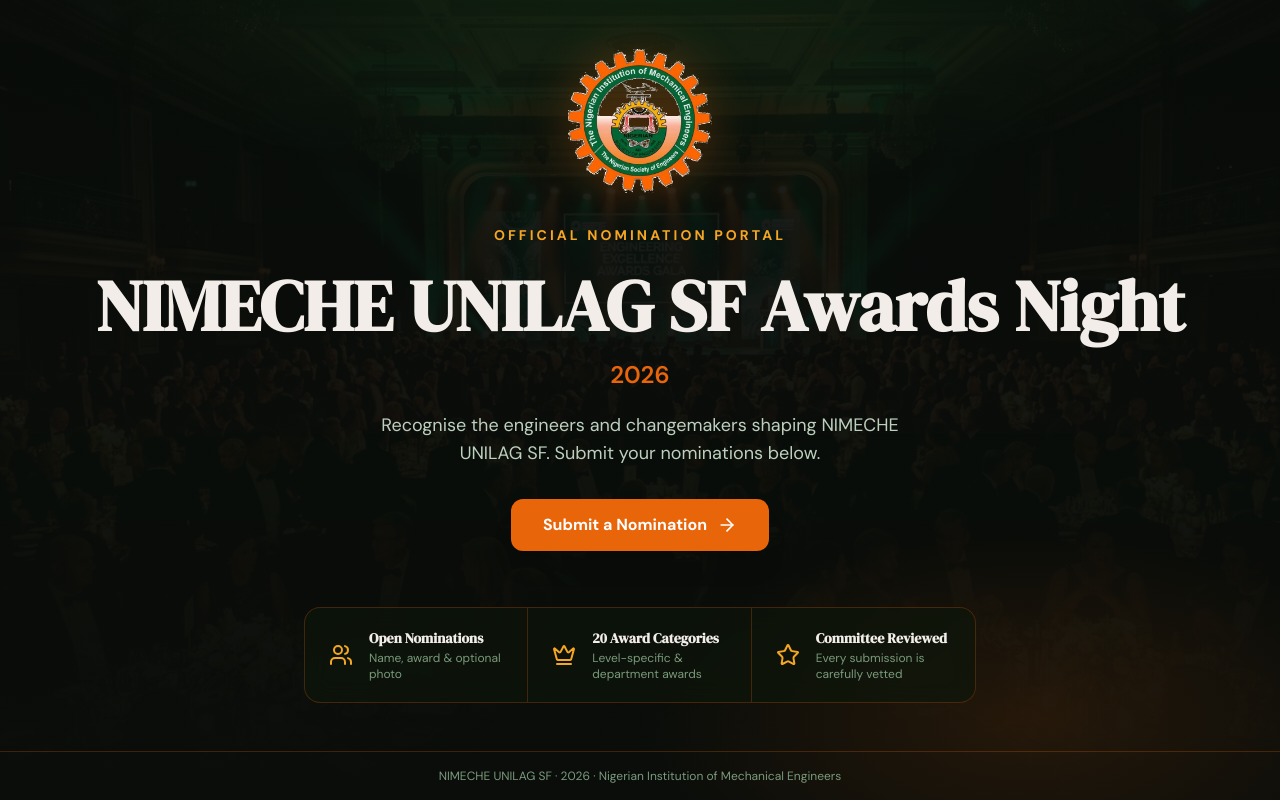
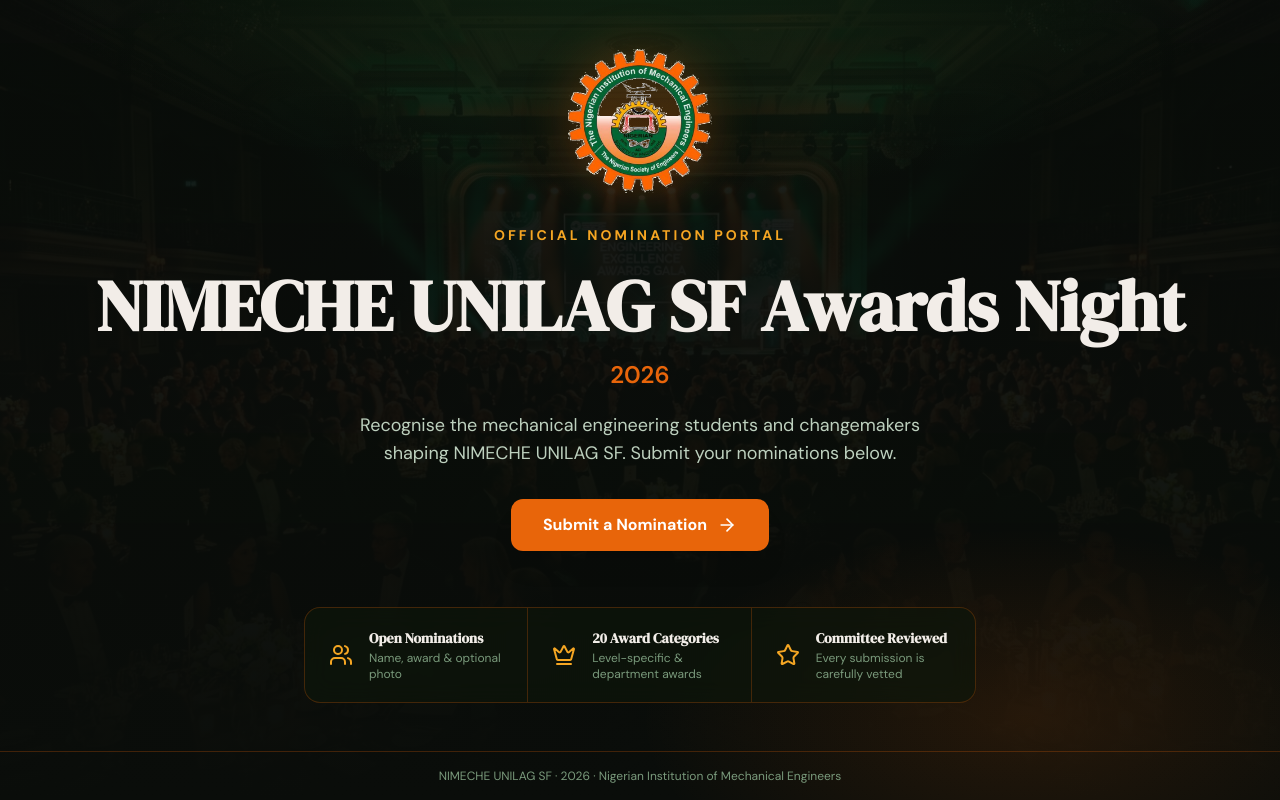
Before and after one commit to Sadiq-Teslim/nimeche-voting, a React (Vite) app: page / in a window 1280 px wide. Built offline with nearby package versions, Linux system fonts and the light colour scheme; no server answers.

Commit message:
Update tagline: mechanical engineering students and changemakers

```diff
--- a/src/pages/LandingPage.tsx
+++ b/src/pages/LandingPage.tsx
@@ -117,7 +117,7 @@
           style={{ color: brand.textSecondary }}
         >
           {isNominationPortal
-            ? "Recognise the engineers and changemakers shaping NIMECHE UNILAG SF. Submit your nominations below."
+            ? "Recognise the mechanical engineering students and changemakers shaping NIMECHE UNILAG SF. Submit your nominations below."
             : "Make your voice count. Cast your vote across every award category."}
         </p>
 
```
